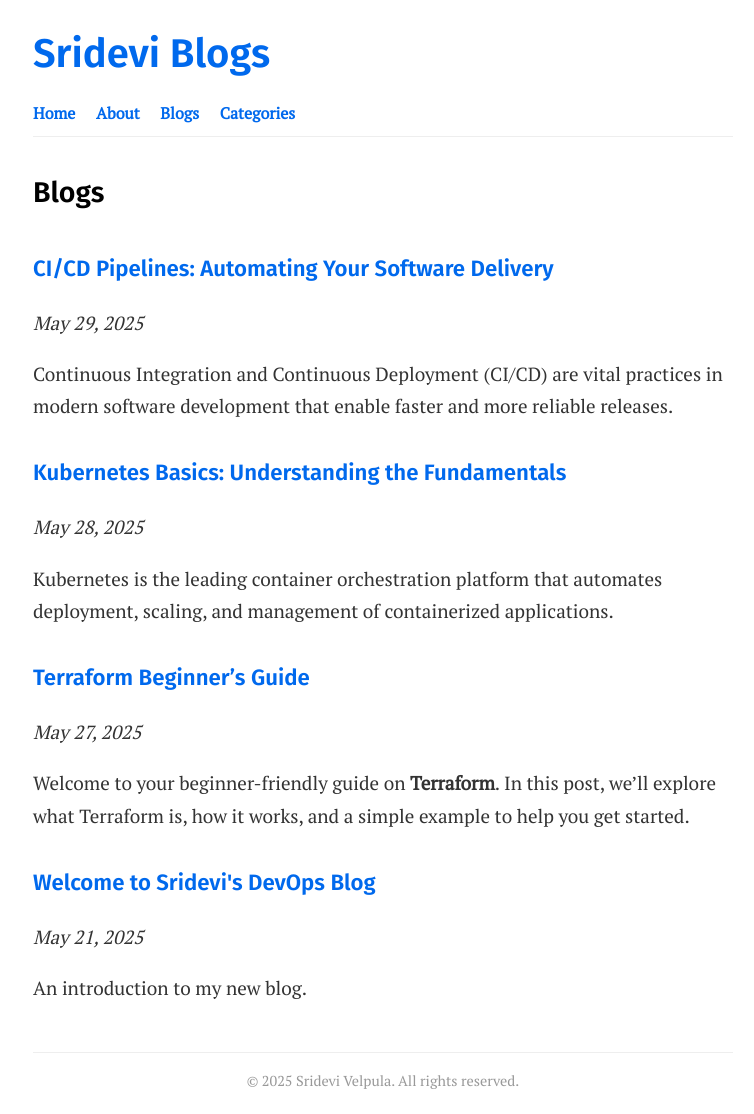
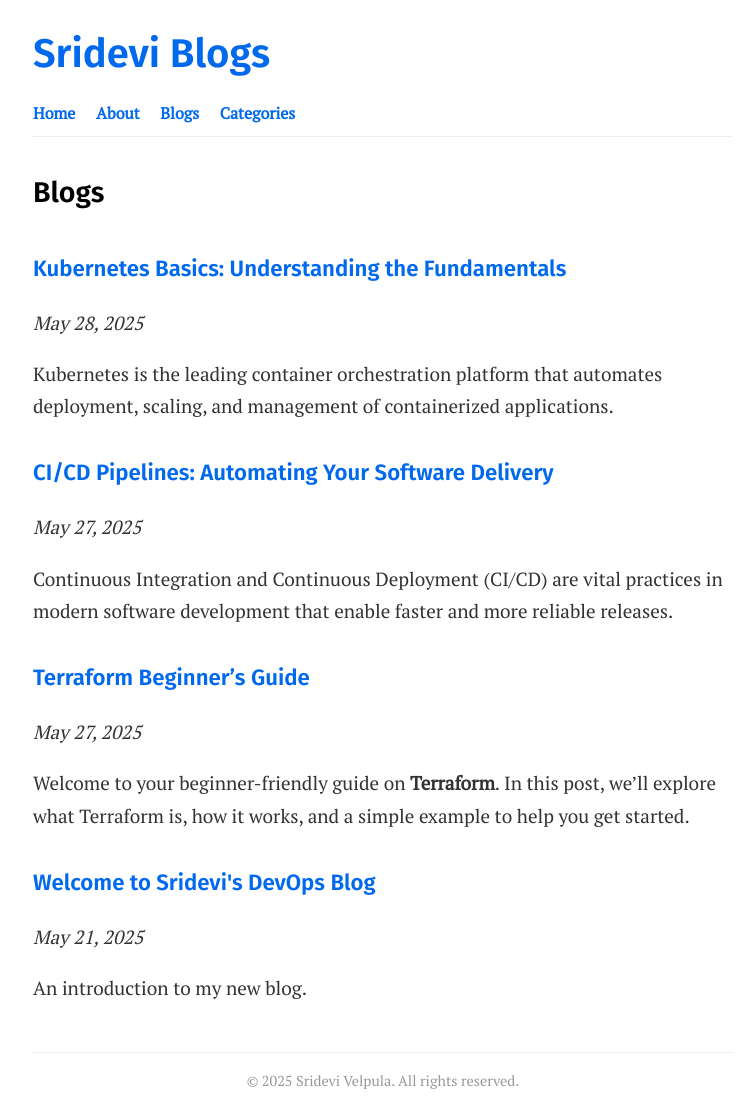
Before and after one commit to srideviblogs/srideviblogs.github.io, a Jekyll site: the page built from blogs.md, in a window 1280 px wide. Shown: the whole page, without its empty margins (257-1011 px from the left). Built offline with Jekyll 4.4.1, drawn with Linux system fonts in a browser that asks for light colours.

Commit message:
Update 2025-05-29-ci-cd-pipelines-overview.md

```diff
--- a/_posts/2025-05-29-ci-cd-pipelines-overview.md
+++ b/_posts/2025-05-29-ci-cd-pipelines-overview.md
@@ -1,7 +1,7 @@
 ---
 layout: post
 title: "CI/CD Pipelines: Automating Your Software Delivery"
-date: 2025-05-29
+date: 2025-05-27 12:00:00 +0000
 categories: [CI/CD, DevOps]
 tags: [ci-cd, jenkins, automation, pipelines]
 ---
```
